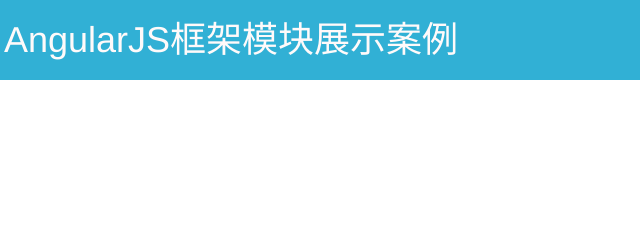
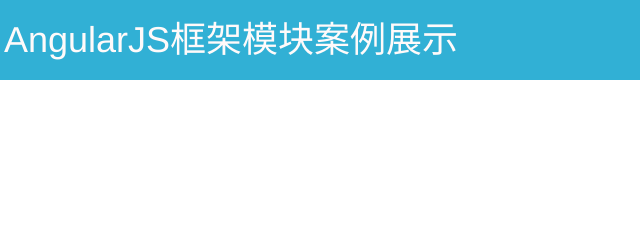
Before and after one commit to stephen2015/WebUIProject, a website: page client/index.html in a window 1280 px wide. Shown: the top 232 px of the page, 409-1049 px from the left. Drawn offline with nearby package versions, Linux system fonts and the light colour scheme; some packages are replaced by stand-ins of ours; a script that the page names is missing.

```diff
--- a/client/views/headerBar.html
+++ b/client/views/headerBar.html
@@ -1,3 +1,3 @@
 <div>
-    <h1 class="text-center" style="padding-top: 20px;">AngularJS框架模块展示案例</h1>
+    <h1 class="text-center" style="padding-top: 20px;">AngularJS框架模块案例展示</h1>
 </div>
```
